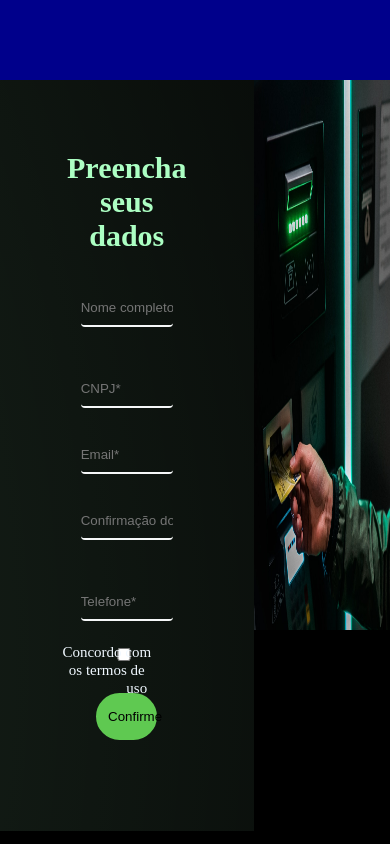
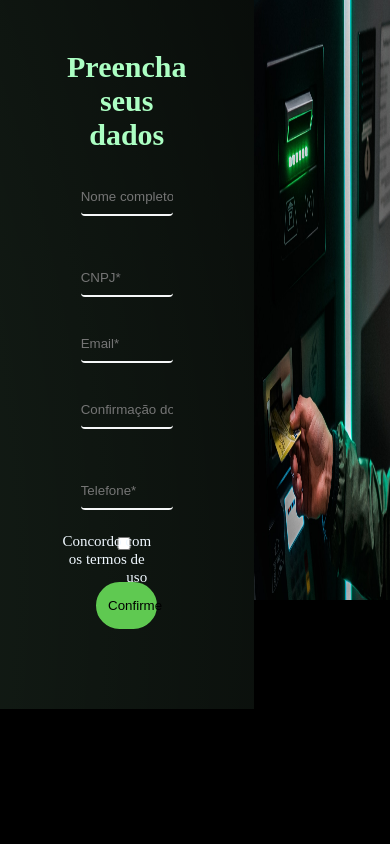
Before and after one commit to Stefaniecosta/SafeSystem, a PHP site: page /cadastro.html in a window 390 px wide. Run offline with PHP 8.4, Linux system fonts and the light colour scheme.

Commit message:
Atualização, sem o header.

```diff
--- a/Desenvolvimento/Cadastro/cadastro.css
+++ b/Desenvolvimento/Cadastro/cadastro.css
@@ -16,14 +16,6 @@ body {
   margin: 0;
   overflow: hidden;
 
-}
-
-
-/*********** Header ***********/
-
-.cabecalho {
-    background-color: darkblue;
-    height: 80px;
 }
 
 
@@ -46,7 +38,7 @@ body {
 }
 
 .msg {
-   margin-top: 30px;
+   padding: 20px;
     color: #ACFFC3;
 }
 
@@ -55,6 +47,7 @@ body {
   .formulario-cadastro {
     background-color: rgb(0, 0, 0);
     position: relative;
+    height: 89vh;
 
 
     height: 100% !important;
@@ -69,13 +62,15 @@ body {
     background-color: #000000;
     display: flex;
     background-image: url(img/Rectangle\ 2.svg);
-   background-size: 2000px;
+    background-size: 2000px;
+
     align-items: center;
     justify-content: center;
     flex-direction: column;
-    padding: 0 50px;
-    height: 100%;
+    padding: 30px 50px;
+
     text-align: center;
+
   }
 
   .formulario-cadastro input {
@@ -191,7 +186,7 @@ transition: background-color 5000s ease-in-out 0s;
 
 .img-cadastro {
   width: 100%;
-  height: 550px !important;
+  height: 600px;
 }
 
 
@@ -202,7 +197,7 @@ transition: background-color 5000s ease-in-out 0s;
 @media only screen and (max-width: 1200px) {
   .img-cadastro {
     width: 100% !important;
-    height: 500px;
+    height: 600px;
   }
 
   .container-direito-cadastro {
@@ -253,7 +248,7 @@ transition: background-color 5000s ease-in-out 0s;
 @media only screen and (max-width: 1020px) {
   .img-cadastro {
     width: 100% !important;
-    height: 500px;
+    height: 600px;
   }
 
 
@@ -282,7 +277,7 @@ transition: background-color 5000s ease-in-out 0s;
 @media only screen and (max-width: 990px) {
   .img-cadastro {
     width: 100% !important;
-    height: 500px;
+    height: 600px;
   }
 
 
@@ -334,7 +329,6 @@ transition: background-color 5000s ease-in-out 0s;
 
 .msg {
   font-size: 30px;
-  margin: 30px;
   color: #ACFFC3;
 }
 
@@ -361,6 +355,11 @@ transition: background-color 5000s ease-in-out 0s;
 
 
 @media only screen and (max-width: 780px) {
+
+  .img-cadastro {
+    height: 600px;
+
+  }
 
 .buttonForm-cadastro {
   position: relative;
--- a/Desenvolvimento/Cadastro/cadastro.html
+++ b/Desenvolvimento/Cadastro/cadastro.html
@@ -10,10 +10,6 @@
 </head>
 
 <body>
-
-  <header class="cabecalho">
-  </header>
-
 
   <div class="container-maior-cadastro">
 
```
